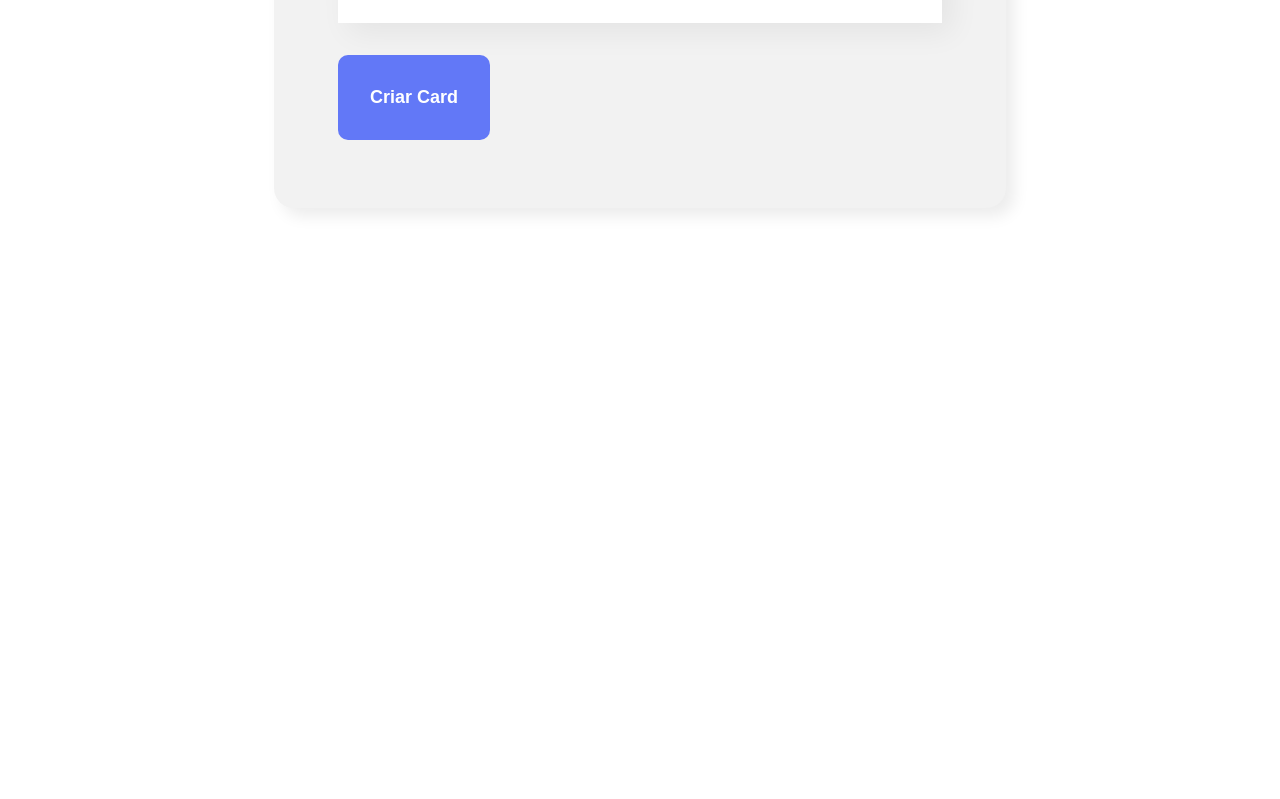
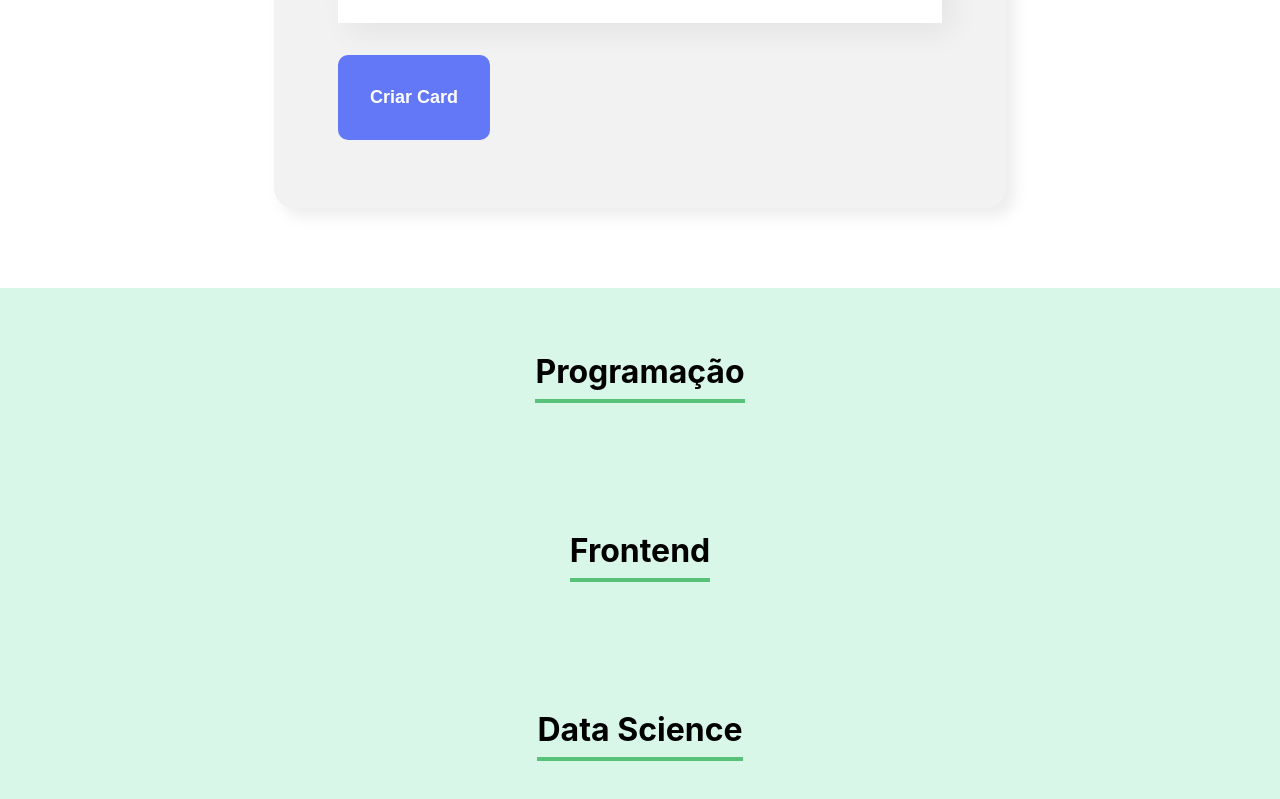
Before and after one commit to jgmd1996/react-desenvolvendo-com-js, a React (Create React App) app in the folder organo/: page / in a window 1280 px wide. Shown: the part 1189-1988 px from the top of the page. Before the commit the page ends 1477 px from the top, so only its background shows below. Built offline with nearby package versions, Linux system fonts and the light colour scheme.

Commit message:
Craindo componente time

```diff
--- a/organo/src/App.js
+++ b/organo/src/App.js
@@ -1,6 +1,7 @@
 import { useState } from 'react';
 import Banner from './componentes/Banner';
 import Formulario from './componentes/Formulario';
+import Time from './componentes/Time';
 
 function App() {
 
@@ -15,6 +16,9 @@
     <div className="App">
       <Banner />
       <Formulario aoColaboradorCadastrado={colaborador => aoNovoColaboradorAdicionado(colaborador)}/>
+      <Time nome="Programação"/>
+      <Time nome="Frontend"/>
+      <Time nome="Data Science"/>
     </div>
   );
 }
--- /dev/null
+++ b/organo/src/componentes/Time/Time.css
@@ -0,0 +1,11 @@
+.time {
+    text-align: center;
+    padding: 32px;
+    background-color: #D9F7E9;
+}
+.time h3 {
+    font-size: 32px;
+    border-bottom: 4px solid #57C278;
+    display: inline-block;
+    padding-bottom: 8px;
+}
--- /dev/null
+++ b/organo/src/componentes/Time/index.js
@@ -0,0 +1,11 @@
+import './Time.css';
+
+const Time = (props) => {
+    return (
+        <section className='time'>
+            <h3>{props.nome}</h3>
+        </section>
+    )
+}
+
+export default Time;
```
